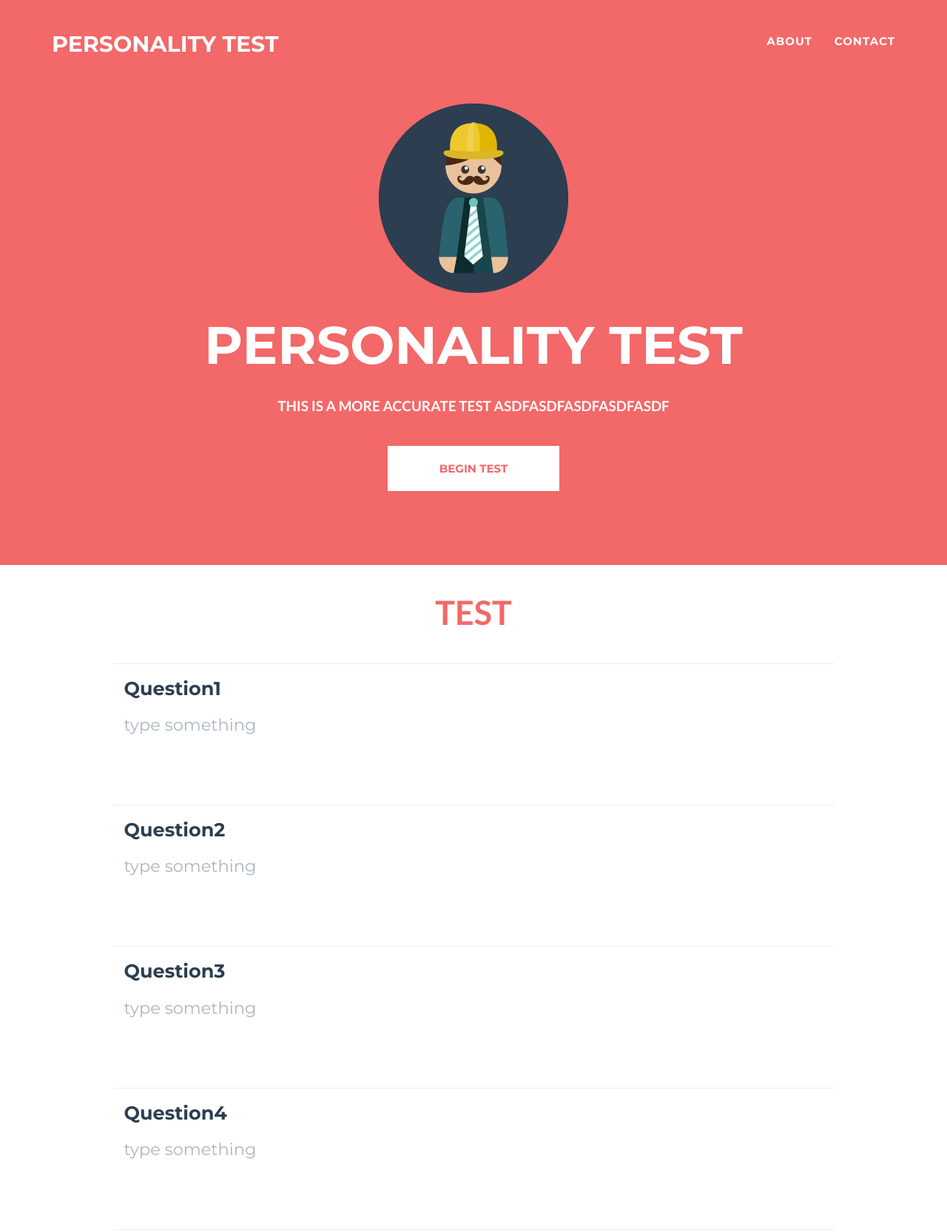
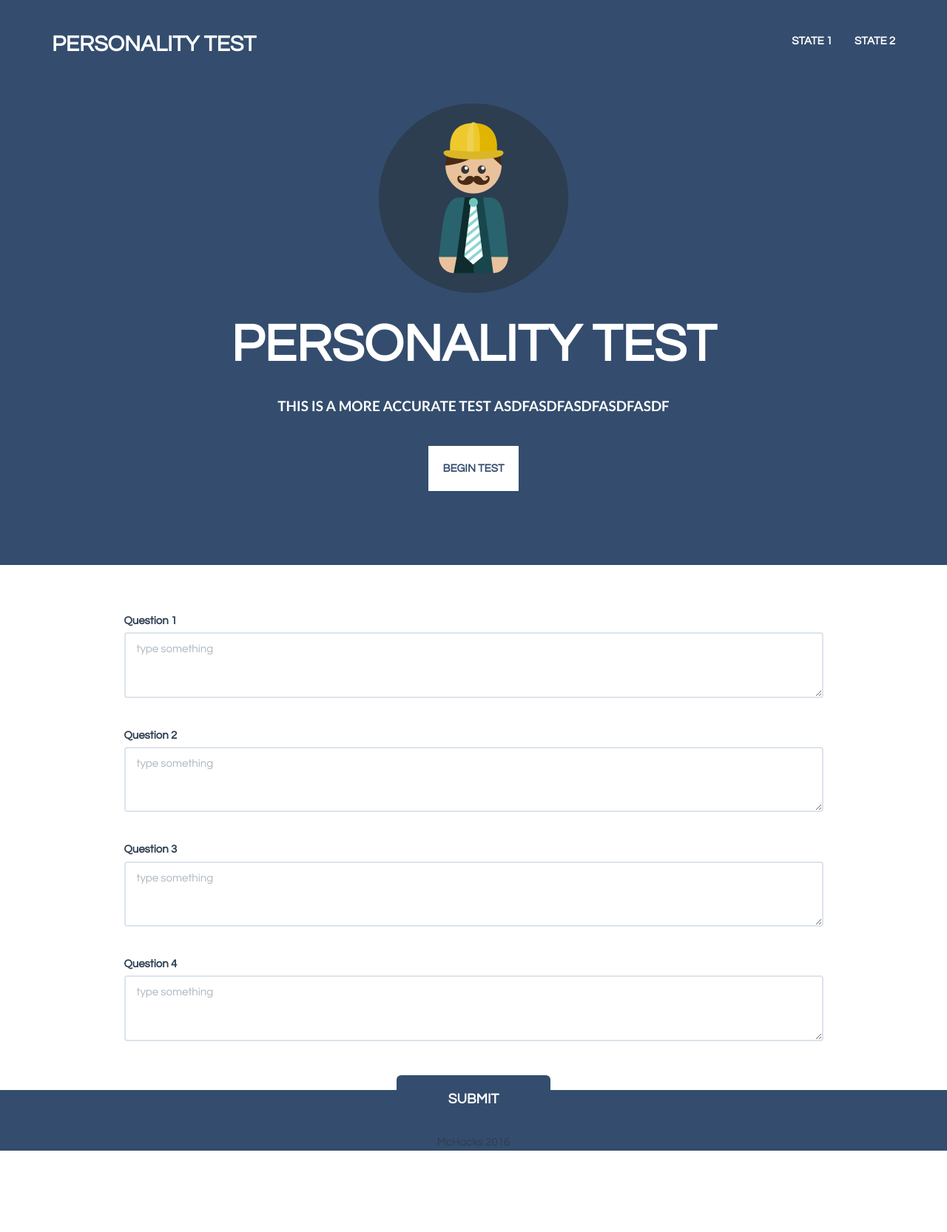
Before and after one commit to xmfan/personality_quiz, a website: page public/index.html at #/state1 in a window 1280 px wide. Shown: the top 1666 px of the page at 74% size. After the commit the page ends 1556 px from the top, so only its background shows below. Drawn offline with nearby package versions, Linux system fonts and the light colour scheme.

Commit message:
colour change

```diff
--- a/public/css/freelancer.css
+++ b/public/css/freelancer.css
@@ -6,7 +6,7 @@
 
 body {
     overflow-x: hidden;
-	font-family:Montserrat !important;
+	font-family:"Century Gothic" !important;
 }
 
 p {
@@ -15,13 +15,13 @@ p {
 .circle{
 	width:15px;
 	height: 15px;
-	background-color:#f36868;
+	background-color:#344d6e;
 	border-radius:7px;
 	margin-left:5%;
 	margin-top:-29px;
 }
 h3{
-	color:#f36868;
+	color:#344d6e;
 	padding-bottom:10px;
 	padding-top:10px;
 }
@@ -34,16 +34,16 @@ p.small {
     font-size: 16px;
 }
 h2{
-	color:#f36868;
+	color:#344d6e;
 }
 label{
 	margin-top:15px;
 }
 .footer-above{
-	background-color:#f36868 !important;
+	background-color:#344d6e !important;
 }
 .footer-below{
-	background-color:#f36868 !important;
+	background-color:#344d6e !important;
 }
 .footer-below p{
 	margin-top:15px;
@@ -51,8 +51,8 @@ label{
 .row#center{
 	text-align:center;
 }
-.row button{
-	background-color:#f36868 !important;
+.row#center button{
+	background-color:#344d6e !important;
 	color:white !important;
 	padding-left:70px !important;
 	padding-right:70px !important;
@@ -60,11 +60,8 @@ label{
 .row button:hover{
 	background-color:#aaa !important;
 }
-.navbar a:hover{
-	color:#555 !important;
-}
 .navbar{
-	background-color:#f36868;
+	background-color:#344d6e;
 	position:absolute !important;
 	margin-top:60px;
 }
@@ -74,7 +71,7 @@ label{
 .container button{
 	background-color:white !important;
 	border:none;
-	color: #f36868 !important;
+	color: #344d6e !important;
 	font-weight:800;
 }
 .container button:hover{
@@ -90,7 +87,7 @@ label{
 	color:#fff;
 }
 header{
-	background-color:#f36868 !important ;
+	background-color:#344d6e !important ;
 }
 a,
 a:hover,
@@ -98,7 +95,6 @@ a:focus,
 a:active,
 a.active {
     outline: 0;
-    color: #18bc9c;
 }
 
 h1,
@@ -136,19 +132,6 @@ hr.star-light {
     border-color: #fff;
 }
 
-hr.star-light:after {
-    color: #fff;
-    background-color: #18bc9c;
-}
-
-hr.star-primary {
-    border-color: #2c3e50;
-}
-
-hr.star-primary:after {
-    color: #2c3e50;
-    background-color: #fff;
-}
 .container button{
 	padding:20px;
 	color:black;
@@ -164,7 +147,6 @@ hr.star-primary:after {
 header {
     text-align: center;
     color: #fff;
-    background: #18bc9c;
 }
 
 header .container {
@@ -182,6 +164,9 @@ header .intro-text .name {
     text-transform: uppercase;
     font-size: 2em;
     font-weight: 700;
+}
+.container .row button:hover{
+	background-color:#555555;
 }
 
 header .intro-text .skills {
@@ -232,7 +217,14 @@ header .intro-text .skills {
     text-transform: uppercase;
     font-weight: 700;
 }
-
+.navbar-brand:hover{
+	color:white !important;
+}
+.navbar a{
+	color:white !important;
+.navbar a:hover{
+	color:white !important;
+}
 .navbar a:focus {
     outline: 0;
 }
@@ -261,7 +253,6 @@ section h2 {
 
 section.success {
     color: #fff;
-    background: #18bc9c;
 }
 
 section.success a,
@@ -270,7 +261,7 @@ section.success a:focus,
 section.success a:active,
 section.success a.active {
     outline: 0;
-    color: #2c3e50;
+    color: #fff;
 }
 
 @media(max-width:767px) {
@@ -354,7 +345,6 @@ section.success a.active {
 .btn-outline:active,
 .btn-outline.active {
     border: solid 2px #fff;
-    color: #18bc9c;
     background: #fff;
 }
 
@@ -393,7 +383,7 @@ label{
 }
 
 .floating-label-form-group-with-focus label {
-    color: #f36868;
+    color: #344d6e;
 }
 
 form .row:first-child .floating-label-form-group {
--- a/public/html/state1.html
+++ b/public/html/state1.html
@@ -13,28 +13,28 @@
                 <form name="sentMessage" id="contactForm" novalidate>
                     <div class="row control-group">
                         <div class="form-group col-xs-12 floating-label-form-group controls">
-                            <label>Question1</label>
+                            <label>Question 1</label>
                             <textarea rows="3" class="form-control" placeholder="type something" id="message" required data-validation-required-message="Please enter a message."></textarea>
                             <p class="help-block text-danger"></p>
                         </div>
                     </div>
                     <div class="row control-group">
                         <div class="form-group col-xs-12 floating-label-form-group controls">
-                            <label>Question2</label>
+                            <label>Question 2</label>
                             <textarea rows="3" class="form-control" placeholder="type something" id="message" required data-validation-required-message="Please enter a message."></textarea>
                             <p class="help-block text-danger"></p>
                         </div>
                     </div>
                     <div class="row control-group">
                         <div class="form-group col-xs-12 floating-label-form-group controls">
-                            <label>Question3</label>
+                            <label>Question 3</label>
                             <textarea rows="3" class="form-control" placeholder="type something" id="message" required data-validation-required-message="Please enter a message."></textarea>
                             <p class="help-block text-danger"></p>
                         </div>
                     </div>
                     <div class="row control-group">
                         <div class="form-group col-xs-12 floating-label-form-group controls">
-                            <label>Question4</label>
+                            <label>Question 4</label>
                             <textarea rows="3" class="form-control" placeholder="type something" id="message" required data-validation-required-message="Please enter a message."></textarea>
                             <p class="help-block text-danger"></p>
                         </div>
--- a/public/index.html
+++ b/public/index.html
@@ -46,18 +46,19 @@
                     <span class="icon-bar"></span>
                     <span class="icon-bar"></span>
                 </button>
-                <a class="navbar-brand" href="#page-top">Personality Test</a>
+                <div class="navbar-brand" >Personality Test</div>
             </div>
 
             <!-- Collect the nav links, forms, and other content for toggling -->
             <div class="collapse navbar-collapse" id="bs-example-navbar-collapse-1">
                 <ul class="nav navbar-nav navbar-right">
 
+
                     <li class="page-scroll">
-                        <a href="#about">About</a>
+                        <a href="#/state1">State 1</a>
                     </li>
                     <li class="page-scroll">
-                        <a href="#contact">Contact</a>
+                        <a href="#/state2">State 2</a>
                     </li>
                 </ul>
             </div>
```
Also changed, not shown: public/html/state2.html (+1 -1 lines).
